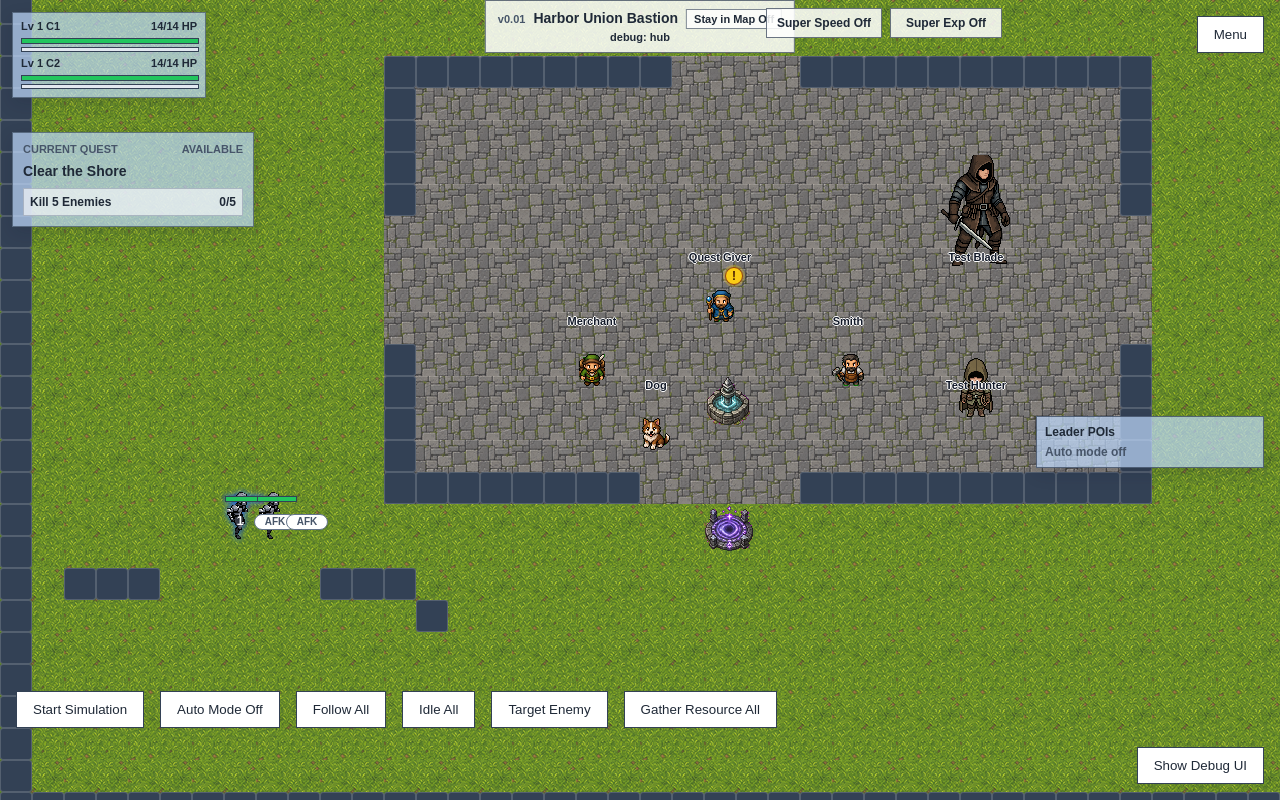
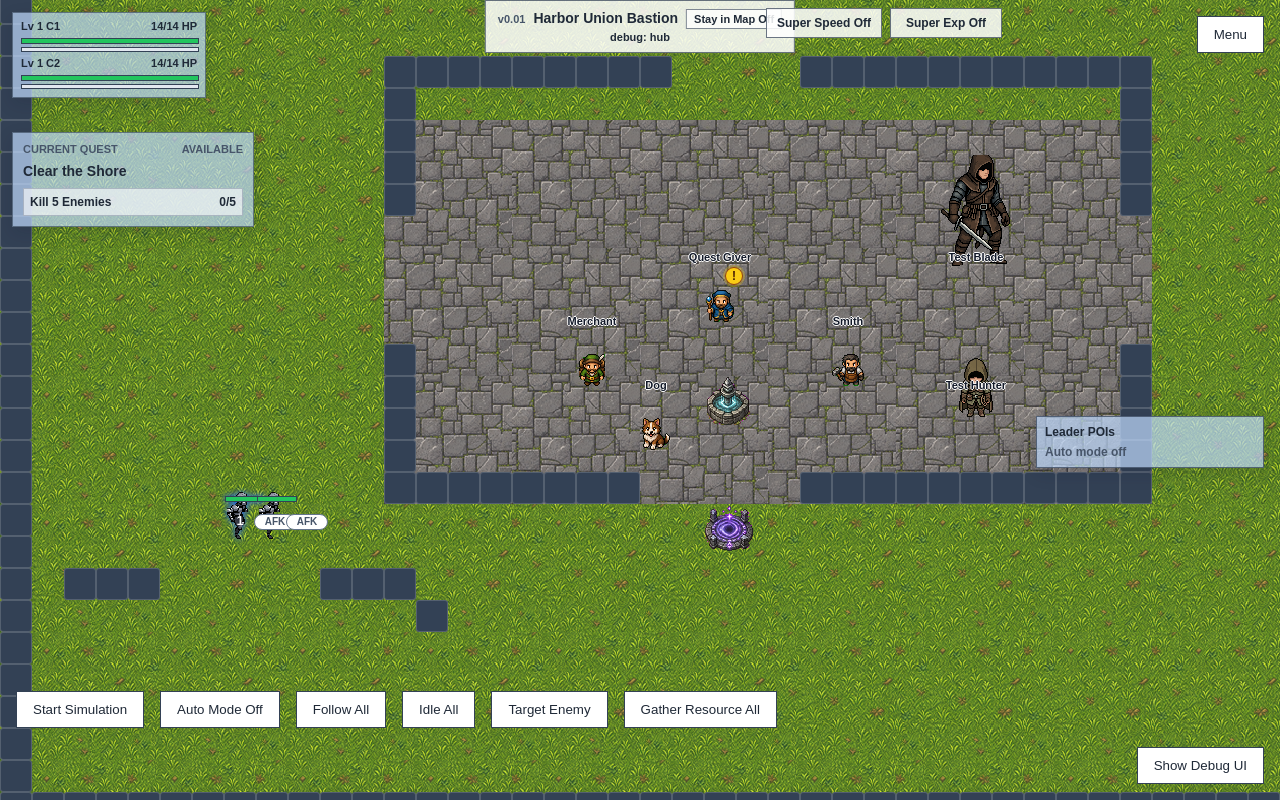
Before and after one commit to furiaz/MMOPartySimulator, a React (Vite) app in the folder client/: page / in a window 1280 px wide. Built offline with nearby package versions, Linux system fonts and the light colour scheme.

Commit message:
floor til 128x128

```diff
--- a/client/src/App.css
+++ b/client/src/App.css
@@ -751,11 +751,11 @@
 
 .floor-tile {
   z-index: 0;
-  width: 64px;
-  height: 64px;
+  width: 128px;
+  height: 128px;
   background-position: center;
   background-repeat: no-repeat;
-  background-size: 66px 66px;
+  background-size: 130px 130px;
   image-rendering: pixelated;
   pointer-events: none;
   user-select: none;
--- a/client/src/App.tsx
+++ b/client/src/App.tsx
@@ -122,7 +122,7 @@ import {
 const debugMap = createDebugMap();
 const gameVersion = "0.01";
 const mapConstructionCellPixelSize = 32;
-const floorChunkCellSpan = 2;
+const floorChunkCellSpan = 4;
 const floorChunkPixelSize =
   mapConstructionCellPixelSize * floorChunkCellSpan;
 const enemyAggroRange = getEnemyDetectionRange();
@@ -267,10 +267,10 @@ function isPositionInsideSubzoneBounds(
 
 function getWildernessFloorTileSrc(chunk: Position, map: GameMap): string {
   const wildernessFloorTiles = [
-    WILDERNESS_MAP_TILE_SRC.grass64,
-    WILDERNESS_MAP_TILE_SRC.grassDetail64,
-    WILDERNESS_MAP_TILE_SRC.grassImagegen64,
-    WILDERNESS_MAP_TILE_SRC.grassFlowers64,
+    WILDERNESS_MAP_TILE_SRC.grass128,
+    WILDERNESS_MAP_TILE_SRC.grassDetail128,
+    WILDERNESS_MAP_TILE_SRC.grassBackup128,
+    WILDERNESS_MAP_TILE_SRC.grassFlowers128,
   ] as const;
   const chunkCenter = {
     x: chunk.x + floorChunkCellSpan / 2,
@@ -285,7 +285,7 @@ function getWildernessFloorTileSrc(chunk: Position, map: GameMap): string {
     return wildernessFloorTiles[subzoneIndex % wildernessFloorTiles.length];
   }
 
-  return WILDERNESS_MAP_TILE_SRC.grass64;
+  return WILDERNESS_MAP_TILE_SRC.grass128;
 }
 
 function getHubFloorTileSrc(chunk: Position): string {
@@ -295,7 +295,7 @@ function getHubFloorTileSrc(chunk: Position): string {
     chunk.y >= 6 &&
     chunk.y <= 18;
 
-  return isCityFloorChunk ? HUB_MAP_TILE_SRC.stone64 : HUB_MAP_TILE_SRC.grass64;
+  return isCityFloorChunk ? HUB_MAP_TILE_SRC.stone128 : HUB_MAP_TILE_SRC.grass128;
 }
 
 function getWildernessWallTileKind(position: Position): "tree" | "bush" {
--- a/client/src/assetIcons.ts
+++ b/client/src/assetIcons.ts
@@ -4,8 +4,8 @@ const nowAssetPackPath = "/Asserts/Generated/now-pack";
 const wildernessMapAssetPath = "/Asserts/Generated/map-wilderness";
 const hubFloorAssetPath = "/Asserts/Generated/hub-floors";
 const beginnerSkillEffectsPath = "/Asserts/Generated/beginner-skill-effects-50/sprites";
-const wildernessMapFloor64AssetPath = `${wildernessMapAssetPath}/64`;
-const hubFloor64AssetPath = `${hubFloorAssetPath}/New/64`;
+const wildernessMapFloor128AssetPath = `${wildernessMapAssetPath}/128`;
+const hubFloor128AssetPath = `${hubFloorAssetPath}/New/128`;
 
 export const INVENTORY_ITEM_ICON_SRC: Partial<Record<ItemId, string>> = {
   wood: `${nowAssetPackPath}/wood-node.png`,
@@ -63,18 +63,18 @@ export const NPC_ICON_SRC: Partial<Record<NpcEntity["npcRole"], string>> = {
 export const WILDERNESS_MAP_TILE_SRC = {
   grassA: `${wildernessMapAssetPath}/grass-a.png`,
   grassB: `${wildernessMapAssetPath}/grass-b.png`,
-  grass64: `${wildernessMapFloor64AssetPath}/forest-grass-floor-atlas-64.png`,
-  grassDetail64: `${wildernessMapFloor64AssetPath}/forest-grass-detail-floor-atlas-64.png`,
-  grassImagegen64: `${wildernessMapFloor64AssetPath}/forest-grass-detail-floor-imagegen-64.png`,
-  grassFlowers64: `${wildernessMapFloor64AssetPath}/forest-grass-flowers-floor-atlas-64.png`,
+  grass128: `${wildernessMapFloor128AssetPath}/forest-grass-floor-atlas-128.png`,
+  grassDetail128: `${wildernessMapFloor128AssetPath}/forest-grass-detail-floor-atlas-128.png`,
+  grassBackup128: `${wildernessMapFloor128AssetPath}/forest-grass-backup-floor-atlas-128.png`,
+  grassFlowers128: `${wildernessMapFloor128AssetPath}/forest-grass-flowers-floor-atlas-128.png`,
   tree: `${wildernessMapAssetPath}/tree.png`,
   bush: `${wildernessMapAssetPath}/bush.png`,
 } as const;
 
 export const HUB_MAP_TILE_SRC = {
   stone: `${hubFloorAssetPath}/hub-city-stone-seamless.png`,
-  grass64: `${hubFloor64AssetPath}/hub-outside-grass-floor-atlas-64.png`,
-  stone64: `${hubFloor64AssetPath}/hub-stone-floor-atlas-64.png`,
+  grass128: `${hubFloor128AssetPath}/hub-outside-grass-floor-atlas-128.png`,
+  stone128: `${hubFloor128AssetPath}/hub-stone-floor-atlas-128.png`,
 } as const;
 
 export const SKILL_VISUAL_ICON_SRC: Partial<Record<SkillId, string>> = {
```
